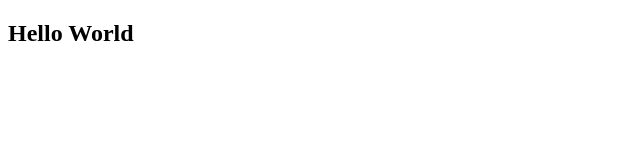
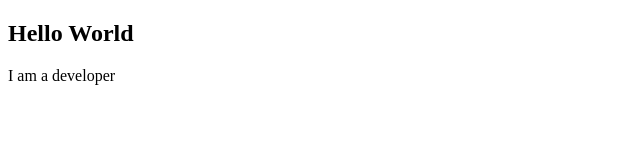
Before and after one commit to josiah55/test-project, a plain HTML site: page index.html in a window 1280 px wide. Shown: the whole page, without its empty margins (0-640 px from the left). Drawn offline with Linux system fonts and the light colour scheme.

Commit message:
test-project

```diff
--- a/index.html
+++ b/index.html
@@ -7,5 +7,6 @@
 </head>
 <body>
     <h2>Hello World</h2>
+    <p>I am a developer</p>
 </body>
 </html>
```
